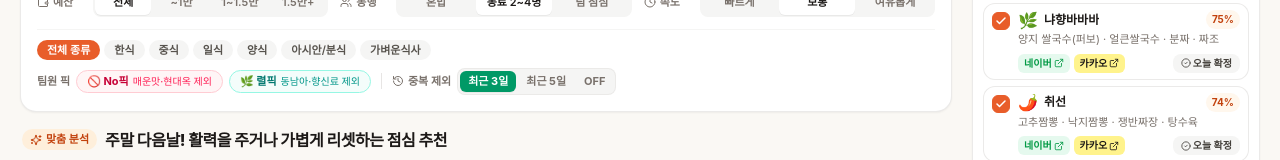
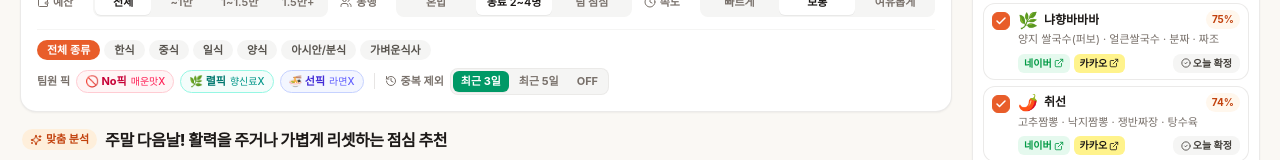
Before and after one commit to lucaz99/lunch-mate, a React (Vite) app: page / in a window 1280 px wide. Shown: the part 180-340 px from the top of the page. Built offline with nearby package versions, Linux system fonts and the light colour scheme; no server answers; a web font is replaced by a local one.

Commit message:
feat: add 선픽 (no ramen) team member filter button

```diff
--- a/src/App.tsx
+++ b/src/App.tsx
@@ -73,6 +73,7 @@ export function App() {
     hadCompanyDinner: false,
     noPickActive: false,
     ryeolPickActive: false,
+    seonPickActive: false,
     weatherFeel: 'mild',
     weatherCondition: 'clear',
     temperatureC: null,
--- a/src/components/ContextControls.tsx
+++ b/src/components/ContextControls.tsx
@@ -378,15 +378,15 @@ export const ContextControls: React.FC<ContextControlsProps> = ({
 
         <div className="flex flex-wrap items-center gap-2.5">
           {/* Team Member Exclusion Picks */}
-          <div className="inline-flex items-center gap-1.5">
+          <div className="inline-flex flex-wrap items-center gap-1.5">
             <span className="text-[11px] font-semibold text-stone-500">
               팀원 픽
             </span>
             <button
               type="button"
               onClick={() => onChange({ noPickActive: !context.noPickActive })}
-              title="마라탕·현대옥·매운맛 메뉴 제외"
-              className={`inline-flex items-center gap-1 px-2.5 py-0.5 rounded-full text-[11px] font-bold border transition cursor-pointer ${
+              title="No픽: 마라탕·현대옥·매운맛 메뉴 제외"
+              className={`inline-flex items-center gap-1 px-2 py-0.5 rounded-full text-[11px] font-bold border transition cursor-pointer ${
                 context.noPickActive
                   ? 'bg-rose-600 text-white border-rose-600 shadow-2xs'
                   : 'bg-rose-50/70 text-rose-700 border-rose-200 hover:bg-rose-100'
@@ -398,7 +398,7 @@ export const ContextControls: React.FC<ContextControlsProps> = ({
                   context.noPickActive ? 'text-rose-100' : 'text-rose-500'
                 }`}
               >
-                매운맛·현대옥 제외
+                매운맛X
               </span>
             </button>
             <button
@@ -406,8 +406,8 @@ export const ContextControls: React.FC<ContextControlsProps> = ({
               onClick={() =>
                 onChange({ ryeolPickActive: !context.ryeolPickActive })
               }
-              title="동남아 음식·향신료 강한 음식 제외"
-              className={`inline-flex items-center gap-1 px-2.5 py-0.5 rounded-full text-[11px] font-bold border transition cursor-pointer ${
+              title="렬픽: 동남아 음식·향신료 강한 음식 제외"
+              className={`inline-flex items-center gap-1 px-2 py-0.5 rounded-full text-[11px] font-bold border transition cursor-pointer ${
                 context.ryeolPickActive
                   ? 'bg-teal-600 text-white border-teal-600 shadow-2xs'
                   : 'bg-teal-50/70 text-teal-700 border-teal-200 hover:bg-teal-100'
@@ -419,7 +419,28 @@ export const ContextControls: React.FC<ContextControlsProps> = ({
                   context.ryeolPickActive ? 'text-teal-100' : 'text-teal-600'
                 }`}
               >
-                동남아·향신료 제외
+                향신료X
+              </span>
+            </button>
+            <button
+              type="button"
+              onClick={() =>
+                onChange({ seonPickActive: !context.seonPickActive })
+              }
+              title="선픽: 라면·라멘류 제외"
+              className={`inline-flex items-center gap-1 px-2 py-0.5 rounded-full text-[11px] font-bold border transition cursor-pointer ${
+                context.seonPickActive
+                  ? 'bg-indigo-600 text-white border-indigo-600 shadow-2xs'
+                  : 'bg-indigo-50/70 text-indigo-700 border-indigo-200 hover:bg-indigo-100'
+              }`}
+            >
+              <span>🍜 선픽</span>
+              <span
+                className={`text-[10px] font-medium hidden sm:inline ${
+                  context.seonPickActive ? 'text-indigo-100' : 'text-indigo-500'
+                }`}
+              >
+                라면X
               </span>
             </button>
           </div>
--- a/src/components/RecommendationSection.tsx
+++ b/src/components/RecommendationSection.tsx
@@ -61,8 +61,10 @@ export const RecommendationSection: React.FC<RecommendationSectionProps> = ({
           </h2>
         </div>
 
-        {(context.noPickActive || context.ryeolPickActive) && (
-          <div className="flex items-center gap-1.5 shrink-0">
+        {(context.noPickActive ||
+          context.ryeolPickActive ||
+          context.seonPickActive) && (
+          <div className="flex flex-wrap items-center gap-1.5 shrink-0">
             {context.noPickActive && (
               <span className="text-[11px] font-bold px-2 py-0.5 rounded-full bg-rose-100 text-rose-800">
                 🚫 No픽 적용됨
@@ -71,6 +73,11 @@ export const RecommendationSection: React.FC<RecommendationSectionProps> = ({
             {context.ryeolPickActive && (
               <span className="text-[11px] font-bold px-2 py-0.5 rounded-full bg-teal-100 text-teal-800">
                 🌿 렬픽 적용됨
+              </span>
+            )}
+            {context.seonPickActive && (
+              <span className="text-[11px] font-bold px-2 py-0.5 rounded-full bg-indigo-100 text-indigo-800">
+                🍜 선픽 적용됨
               </span>
             )}
           </div>
--- a/src/data/menus.ts
+++ b/src/data/menus.ts
@@ -707,7 +707,7 @@ export const GENERAL_MENUS: MenuItem[] = [
     avgPrice: 11500,
     description: '진한 육수와 반숙 계란, 쌀쌀하거나 비 오는 날 혼밥으로도 최고',
     searchKeyword: '일본 라멘',
-    tags: ['soup', 'hot', 'rainy', 'noodle', 'hangover'],
+    tags: ['soup', 'hot', 'rainy', 'noodle', 'hangover', 'ramen'],
     soloFriendly: true,
     groupFriendly: true,
     fastServe: true,
--- a/src/types/lunch.ts
+++ b/src/types/lunch.ts
@@ -22,6 +22,7 @@ export type MenuTag =
   | 'light'
   | 'spicy'
   | 'aromatic'
+  | 'ramen'
   | 'hearty'
   | 'greasy'
   | 'noodle'
@@ -51,6 +52,7 @@ export interface LunchContext {
   hadCompanyDinner: boolean;
   noPickActive: boolean;
   ryeolPickActive: boolean;
+  seonPickActive: boolean;
   weatherFeel: WeatherFeel;
   weatherCondition: WeatherCondition;
   temperatureC: number | null;
--- a/src/utils/recommender.ts
+++ b/src/utils/recommender.ts
@@ -72,6 +72,15 @@ export function scoreMenus(
     }
     if (context.ryeolPickActive) {
       if (menu.tags.includes('aromatic')) {
+        return false;
+      }
+    }
+    if (context.seonPickActive) {
+      if (
+        menu.tags.includes('ramen') ||
+        /라[면멘]/.test(menu.name) ||
+        (menu.signatureMenus ?? []).some((s) => /라[면멘]/.test(s))
+      ) {
         return false;
       }
     }
```
